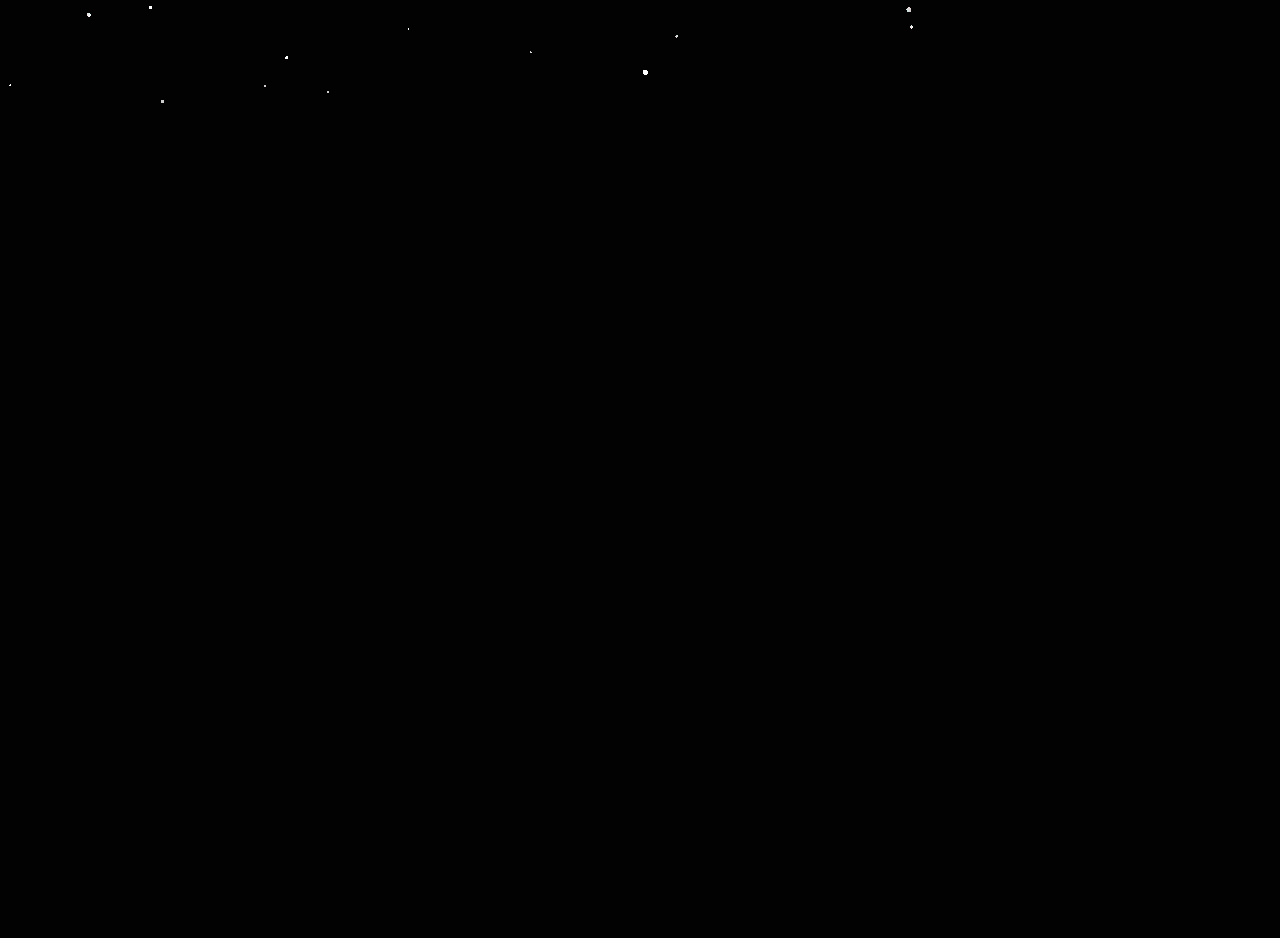
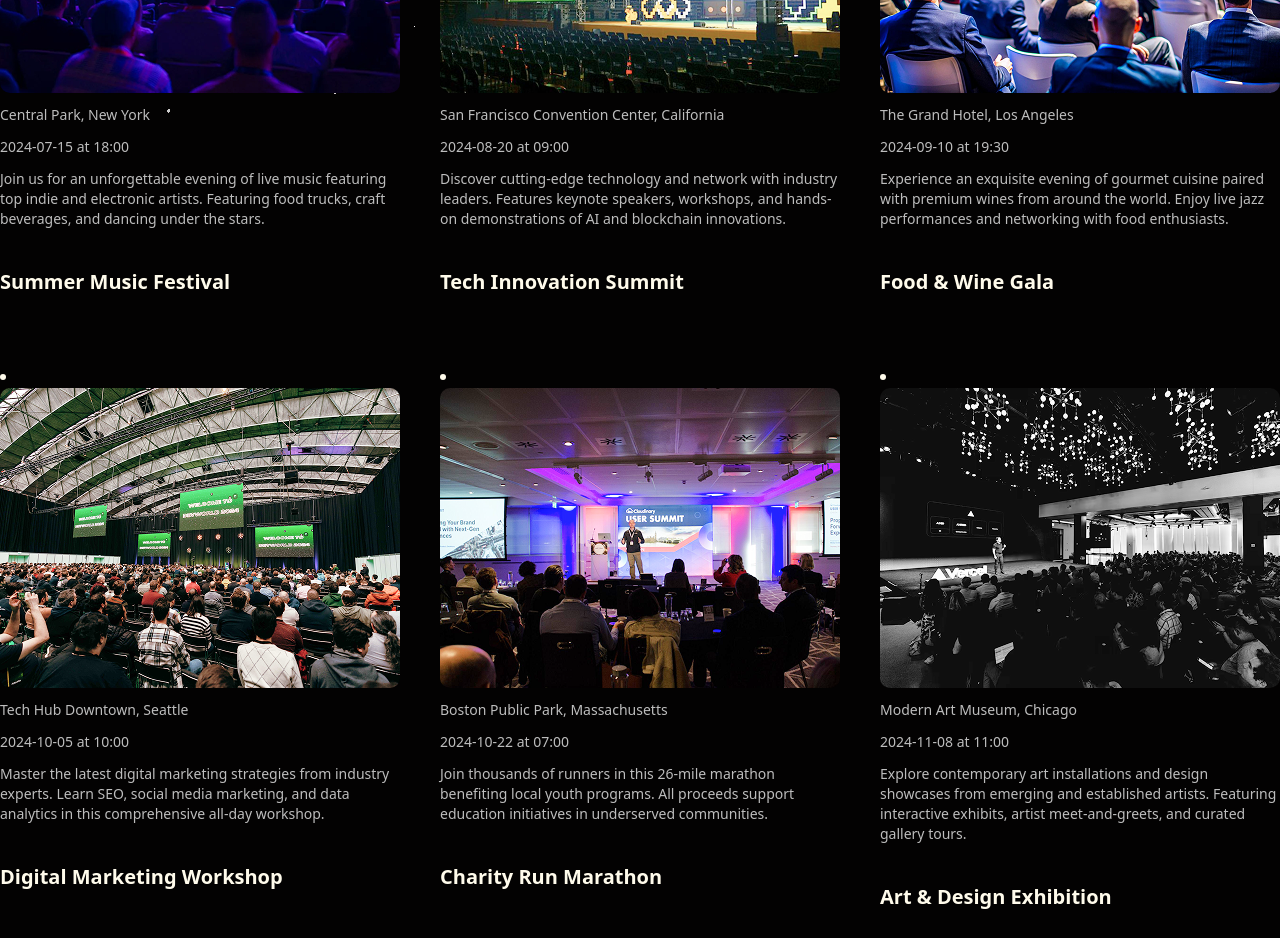
Before and after one commit to junaid-h0ssain/next-js-learn, a Next.js app: page / in a window 1280 px wide. Shown: the part 680-1618 px from the top of the page. Before the commit the page ends 800 px from the top, so only its background shows below. Built offline with nearby package versions, Linux system fonts and the light colour scheme.

Commit message:
commit before formal deployment

```diff
--- a/app/globals.css
+++ b/app/globals.css
@@ -179,7 +179,7 @@
     @apply flex flex-col gap-3;
 
     .poster {
-      @apply h-[300px] w-full rounded-lg object-cover;
+      @apply h-75 w-full rounded-lg object-cover;
     }
 
     .title {
--- a/app/layout.tsx
+++ b/app/layout.tsx
@@ -37,7 +37,8 @@ export default function RootLayout({
             inset: 0,
             width: '100%',
             height: '100%',
-            zIndex: 0
+            zIndex: 0,
+            pointerEvents: 'none'
           }}
         >
           <Particles
--- a/app/page.tsx
+++ b/app/page.tsx
@@ -1,6 +1,8 @@
 import React from 'react';
 import Hello from '../components/hello';
 import ExploreBtn from '@/components/ExploreBtn';
+import EventCard from '@/components/EventCard';
+import {events} from '@/lib/events';
 
 export default function Home() {
   return (
@@ -12,14 +14,13 @@ export default function Home() {
 
         <ExploreBtn/>
 
-        <div className='mt-20 space-y-7 text-amber-200'>
+        <div className='mt-20 space-y-7 text-amber-50'>
           <h3>Features Events</h3>
 
           <ul className='events'>
-            {[1, 2, 3, 4, 5].map((event) => (
-              <li key={event} className='event-item'>
-                <h4>Event Title {event}</h4>
-                <p>This is a description for event number {event}.</p>
+            {events.map((event) => (
+              <li key={event.title} className='event-item'>
+                <EventCard {...event}/>
               </li>
             ))}
           </ul>
--- a/components/EventCard.tsx
+++ b/components/EventCard.tsx
@@ -1,14 +1,27 @@
-import { Props, ScriptProps } from 'next/script'
+'use client';
+import Image from 'next/image';
 import React from 'react'
+import Link from 'next/link';
 
 interface ScriptProps {
     title: string;
     image: string;
+    slug: string;
+    location: string;
+    date: string;
+    time: string;
+    description: string;
 }
 
-const EventCard = ({title, image}: ScriptProps) => {
+const EventCard = ({title, image, slug, location, date, time, description}: ScriptProps) => {
   return (
-
+    <Link href={`/events/${slug}`} id='event-card'>
+      <Image src={image} alt={title} width={400} height={300} className='rounded-lg poster'/>
+      <p className='location'>{location}</p>
+      <p className='date-time'>{date} at {time}</p>
+      <p className='description'>{description}</p>
+      <h3 className='title mt-7 mb-7'>{title}</h3>
+    </Link>
   )
 }
 
--- a/components/Particles.tsx
+++ b/components/Particles.tsx
@@ -127,6 +127,9 @@ const Particles: React.FC<ParticlesProps> = ({
     const gl = renderer.gl;
     container.appendChild(gl.canvas);
     gl.clearColor(0, 0, 0, 0);
+    // Let interactions pass through while still tracking cursor position
+    container.style.pointerEvents = 'none';
+    gl.canvas.style.pointerEvents = 'none';
 
     const camera = new Camera(gl, { fov: 15 });
     camera.position.set(0, 0, cameraDistance);
@@ -148,7 +151,7 @@ const Particles: React.FC<ParticlesProps> = ({
     };
 
     if (moveParticlesOnHover) {
-      container.addEventListener('mousemove', handleMouseMove);
+      window.addEventListener('mousemove', handleMouseMove, { passive: true });
     }
 
     const count = particleCount;
@@ -228,12 +231,13 @@ const Particles: React.FC<ParticlesProps> = ({
     return () => {
       window.removeEventListener('resize', resize);
       if (moveParticlesOnHover) {
-        container.removeEventListener('mousemove', handleMouseMove);
+        window.removeEventListener('mousemove', handleMouseMove);
       }
       cancelAnimationFrame(animationFrameId);
       if (container.contains(gl.canvas)) {
         container.removeChild(gl.canvas);
       }
+      container.style.pointerEvents = '';
     };
     // eslint-disable-next-line react-hooks/exhaustive-deps
   }, [
--- /dev/null
+++ b/lib/events.ts
@@ -0,0 +1,68 @@
+
+
+export interface Event {
+    image: string;
+    title: string;
+    slug: string;
+    location: string;
+    date: string;
+    time: string;
+    description: string;
+}
+
+export const events: Event[] = [
+    {
+        image: '/images/event1.png',
+        title: 'Summer Music Festival',
+        slug: 'summer-music-festival',
+        location: 'Central Park, New York',
+        date: '2024-07-15',
+        time: '18:00',
+        description: 'Join us for an unforgettable evening of live music featuring top indie and electronic artists. Featuring food trucks, craft beverages, and dancing under the stars.'
+    },
+    {
+        image: '/images/event2.png',
+        title: 'Tech Innovation Summit',
+        slug: 'tech-innovation-summit',
+        location: 'San Francisco Convention Center, California',
+        date: '2024-08-20',
+        time: '09:00',
+        description: 'Discover cutting-edge technology and network with industry leaders. Features keynote speakers, workshops, and hands-on demonstrations of AI and blockchain innovations.'
+    },
+    {
+        image: '/images/event3.png',
+        title: 'Food & Wine Gala',
+        slug: 'food-wine-gala',
+        location: 'The Grand Hotel, Los Angeles',
+        date: '2024-09-10',
+        time: '19:30',
+        description: 'Experience an exquisite evening of gourmet cuisine paired with premium wines from around the world. Enjoy live jazz performances and networking with food enthusiasts.'
+    },
+    {
+        image: '/images/event4.png',
+        title: 'Digital Marketing Workshop',
+        slug: 'digital-marketing-workshop',
+        location: 'Tech Hub Downtown, Seattle',
+        date: '2024-10-05',
+        time: '10:00',
+        description: 'Master the latest digital marketing strategies from industry experts. Learn SEO, social media marketing, and data analytics in this comprehensive all-day workshop.'
+    },
+    {
+        image: '/images/event5.png',
+        title: 'Charity Run Marathon',
+        slug: 'charity-run-marathon',
+        location: 'Boston Public Park, Massachusetts',
+        date: '2024-10-22',
+        time: '07:00',
+        description: 'Join thousands of runners in this 26-mile marathon benefiting local youth programs. All proceeds support education initiatives in underserved communities.'
+    },
+    {
+        image: '/images/event6.png',
+        title: 'Art & Design Exhibition',
+        slug: 'art-design-exhibition',
+        location: 'Modern Art Museum, Chicago',
+        date: '2024-11-08',
+        time: '11:00',
+        description: 'Explore contemporary art installations and design showcases from emerging and established artists. Featuring interactive exhibits, artist meet-and-greets, and curated gallery tours.'
+    }
+];
```
